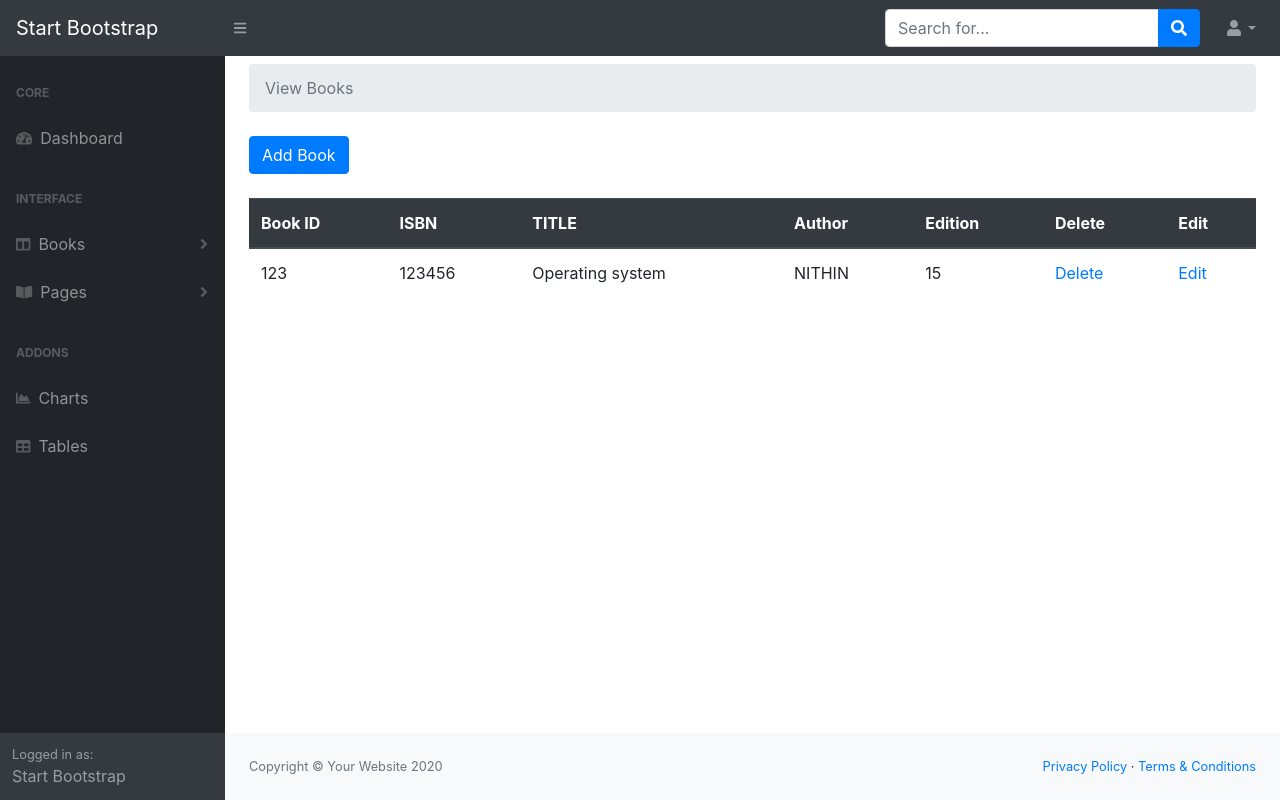
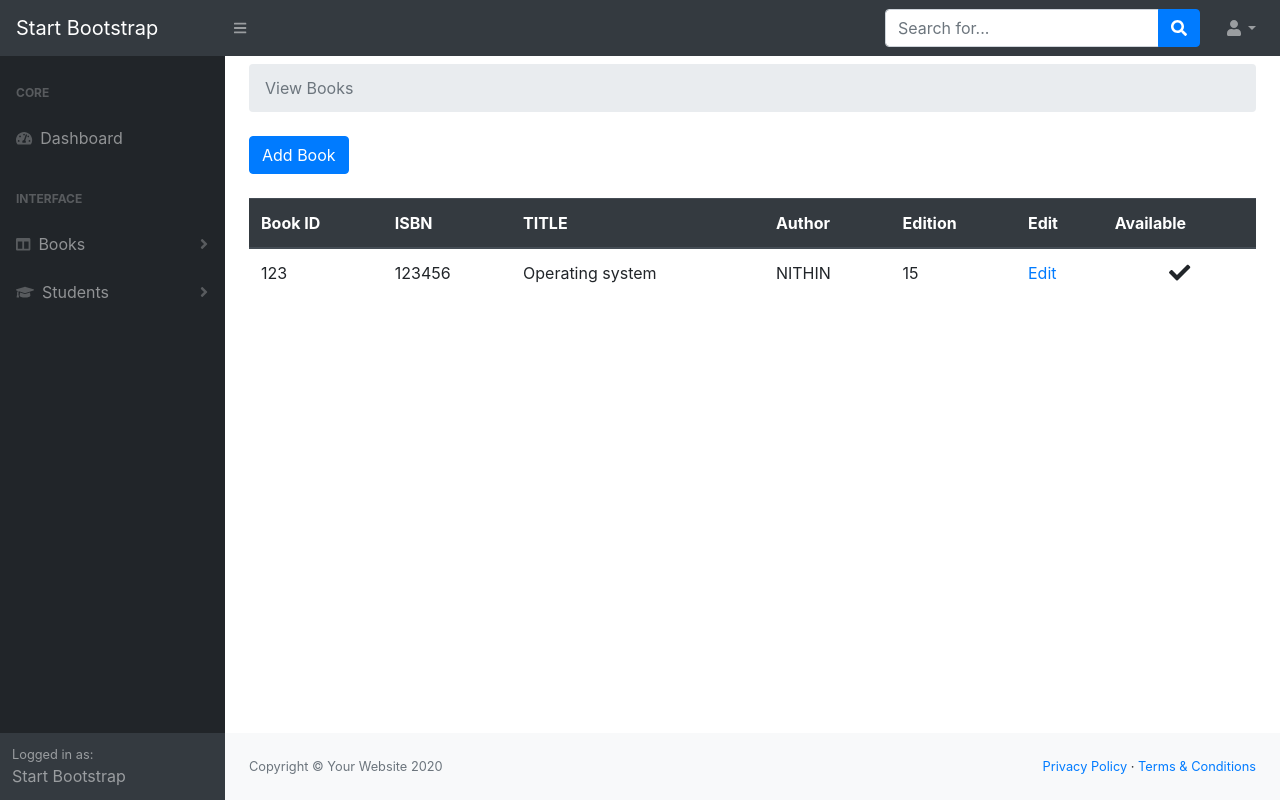
Before and after one commit to Adwaith695/lib, a PHP site: page /viewbook.php in a window 1280 px wide. Run offline with PHP 8.4, Linux system fonts and the light colour scheme; a user stored in the database is signed in; data comes from the database, SQL or seed files in the repository; both versions use the stored data as it was after the commit; some libraries are stand-ins or nearby versions.

Commit message:
lib updated

```diff
--- a/admin/addbook.php
+++ b/admin/addbook.php
@@ -25,7 +25,7 @@ if(isset($_POST['addbook'])){
         $book_search = "SELECT * FROM `book` WHERE `book_id` = '$bookId'";
         $search_query = mysqli_query($connect,$book_search);
         $count = mysqli_num_rows($search_query);
-        if($count ==1){
+        if($count == 1){
             echo '<div class="alert alert-danger">Book Id already</div>';
         }else{
             $query = "INSERT INTO `book`(`admin_id`,`book_id`, `isbn`, `title`, `author`, `edition`, `status`) VALUES ('$admin_id','$bookId','$isbn','$title','$author','$edition','$status')";
--- a/admin/partials/sidenav.php
+++ b/admin/partials/sidenav.php
@@ -8,57 +8,29 @@
                                 Dashboard
                             </a>
                             <div class="sb-sidenav-menu-heading">Interface</div>
-                            <a class="nav-link collapsed" href="#" data-toggle="collapse" data-target="#collapseLayouts" aria-expanded="false" aria-controls="collapseLayouts">
+                            <a class="nav-link collapsed" href="#" data-toggle="collapse" data-target="#collapsebook" aria-expanded="false" aria-controls="collapseLayouts">
                                 <div class="sb-nav-link-icon"><i class="fas fa-columns"></i></div>
                                 Books
                                 <div class="sb-sidenav-collapse-arrow"><i class="fas fa-angle-down"></i></div>
                             </a>
-                            <div class="collapse" id="collapseLayouts" aria-labelledby="headingOne" data-parent="#sidenavAccordion">
+                            <div class="collapse" id="collapsebook" aria-labelledby="headingOne" data-parent="#sidenavAccordion">
                                 <nav class="sb-sidenav-menu-nested nav">
                                     <a class="nav-link" href="viewbook.php">View Book</a>
                                     <a class="nav-link" href="addbook.php">Add Book</a>
                                 </nav>
                             </div>
-                            <a class="nav-link collapsed" href="#" data-toggle="collapse" data-target="#collapsePages" aria-expanded="false" aria-controls="collapsePages">
-                                <div class="sb-nav-link-icon"><i class="fas fa-book-open"></i></div>
-                                Pages
+                            <a class="nav-link collapsed" href="#" data-toggle="collapse" data-target="#collapsestd" aria-expanded="false" aria-controls="collapseLayouts">
+                                <div class="sb-nav-link-icon"><i class="fa fa-fw fa-graduation-cap"></i></div>
+                                Students
                                 <div class="sb-sidenav-collapse-arrow"><i class="fas fa-angle-down"></i></div>
                             </a>
-                            <div class="collapse" id="collapsePages" aria-labelledby="headingTwo" data-parent="#sidenavAccordion">
-                                <nav class="sb-sidenav-menu-nested nav accordion" id="sidenavAccordionPages">
-                                    <a class="nav-link collapsed" href="#" data-toggle="collapse" data-target="#pagesCollapseAuth" aria-expanded="false" aria-controls="pagesCollapseAuth">
-                                        Authentication
-                                        <div class="sb-sidenav-collapse-arrow"><i class="fas fa-angle-down"></i></div>
-                                    </a>
-                                    <div class="collapse" id="pagesCollapseAuth" aria-labelledby="headingOne" data-parent="#sidenavAccordionPages">
-                                        <nav class="sb-sidenav-menu-nested nav">
-                                            <a class="nav-link" href="login.html">Login</a>
-                                            <a class="nav-link" href="register.html">Register</a>
-                                            <a class="nav-link" href="password.html">Forgot Password</a>
-                                        </nav>
-                                    </div>
-                                    <a class="nav-link collapsed" href="#" data-toggle="collapse" data-target="#pagesCollapseError" aria-expanded="false" aria-controls="pagesCollapseError">
-                                        Error
-                                        <div class="sb-sidenav-collapse-arrow"><i class="fas fa-angle-down"></i></div>
-                                    </a>
-                                    <div class="collapse" id="pagesCollapseError" aria-labelledby="headingOne" data-parent="#sidenavAccordionPages">
-                                        <nav class="sb-sidenav-menu-nested nav">
-                                            <a class="nav-link" href="401.html">401 Page</a>
-                                            <a class="nav-link" href="404.html">404 Page</a>
-                                            <a class="nav-link" href="500.html">500 Page</a>
-                                        </nav>
-                                    </div>
+                            <div class="collapse" id="collapsestd" aria-labelledby="headingOne" data-parent="#sidenavAccordion">
+                                <nav class="sb-sidenav-menu-nested nav">
+                                    <a class="nav-link" href="viewstds.php">View Students</a>
+                                    <a class="nav-link" href="addstds.php">Add Students</a>
+                                    <a class="nav-link" href="batch.php">Batch</a>
                                 </nav>
                             </div>
-                            <div class="sb-sidenav-menu-heading">Addons</div>
-                            <a class="nav-link" href="charts.html">
-                                <div class="sb-nav-link-icon"><i class="fas fa-chart-area"></i></div>
-                                Charts
-                            </a>
-                            <a class="nav-link" href="tables.html">
-                                <div class="sb-nav-link-icon"><i class="fas fa-table"></i></div>
-                                Tables
-                            </a>
                         </div>
                     </div>
                     <div class="sb-sidenav-footer">
--- a/admin/viewbook.php
+++ b/admin/viewbook.php
@@ -17,8 +17,8 @@
       <th scope="col">TITLE</th>
       <th scope="col">Author</th>
       <th scope="col">Edition</th>
-      <th scope="col">Delete</th>
       <th scope="col">Edit</th>
+      <th scope="col">Available</th>
     </tr>
   </thead>
   <tbody>
@@ -33,14 +33,19 @@ while($row = mysqli_fetch_assoc($fetch_all_queries)){
     $title =$row['title'];
     $author =$row['author'];
     $edition =$row['edition'];
+    $avail = $row['availability'];
     echo "<tr>";
     echo "<td>{$book_id}</td>";
     echo "<td>{$isbn}</td>";
     echo "<td>{$title}</td>";
     echo "<td>{$author}</td>";
     echo "<td>{$edition}</td>";
-    echo "<td><a href='index_admin.php?menu=posts&delete_post={$book_id}'>Delete</a></td>";
-    echo "<td><a href='index_admin.php?menu=posts&source=edit_post&p_id={$book_id}'>Edit</a></td>";
+    echo "<td><a href='viewbook.php?source=edit_post&p_id={$book_id}'>Edit</a></td>";
+    if($avail == true){
+      echo "<td><center><i class='fa fa-check fa-lg'></i></center></td>";
+    }else{
+      echo "<td><center><i class='fa fa-times fa-lg'></i></center></td>";
+    }
     echo "</tr>";
 }
 ?>
```
Also changed, not shown: lib.sql (+26 -7 lines).
